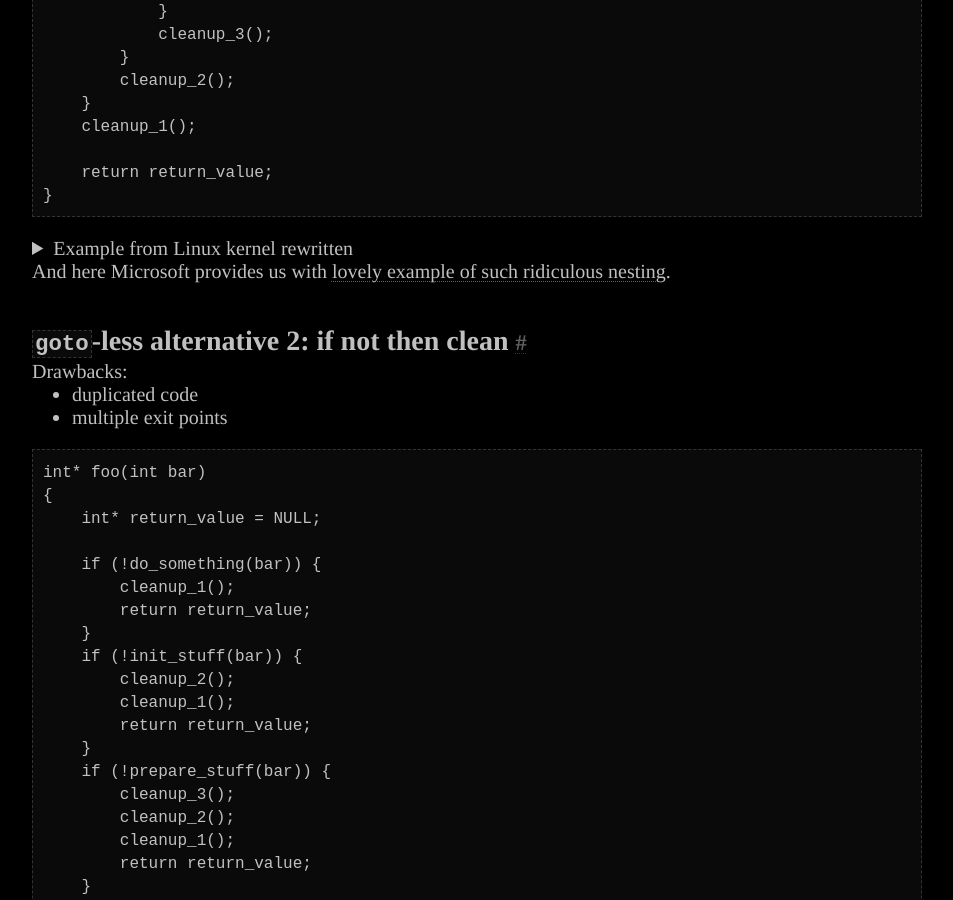
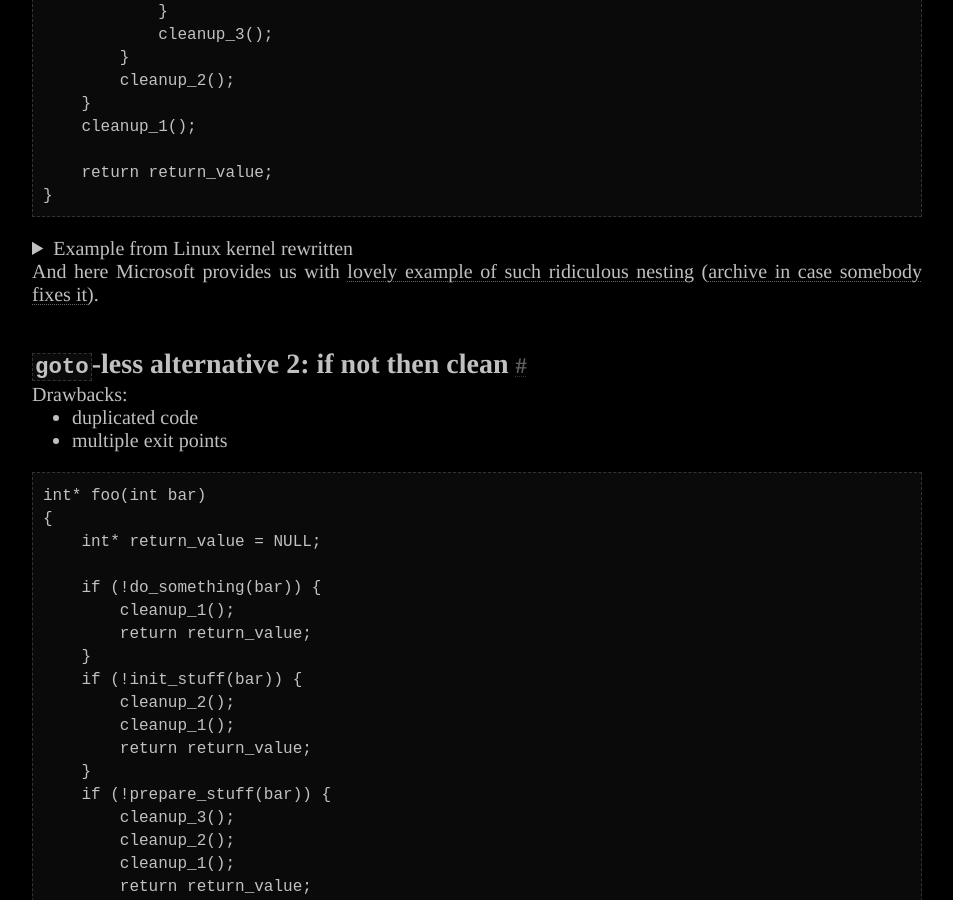
Before and after one commit to Jorenar/blog, a Jekyll site: the page built from _posts/2023-02-26-gotophobia-harmful.md, in a window 1280 px wide and 900 px high, scrolled down 4669 px. Shown: the whole window, without its empty margins (163-1116 px from the left). Built offline with Jekyll 4.4.1, drawn with Linux system fonts in a browser that asks for light colours.

```diff
--- a/_posts/2023-02-26-gotophobia-harmful.md
+++ b/_posts/2023-02-26-gotophobia-harmful.md
@@ -241,7 +241,8 @@ static int mmp2_audio_clk_probe(struct platform_device *pdev)
 </div>
 </details>
 
-And here Microsoft provides us with [lovely example of such ridiculous nesting](https://learn.microsoft.com/en-us/windows/win32/shell/common-file-dialog#basic-usage).
+And here Microsoft provides us with [lovely example of such ridiculous nesting](https://learn.microsoft.com/en-us/windows/win32/shell/common-file-dialog#basic-usage)
+([archive in case somebody fixes it](https://web.archive.org/web/20221203064532/https://learn.microsoft.com/en-us/windows/win32/shell/common-file-dialog#basic-usage)).
 
 ## `goto`-less alternative 2: if not then clean
 
```
